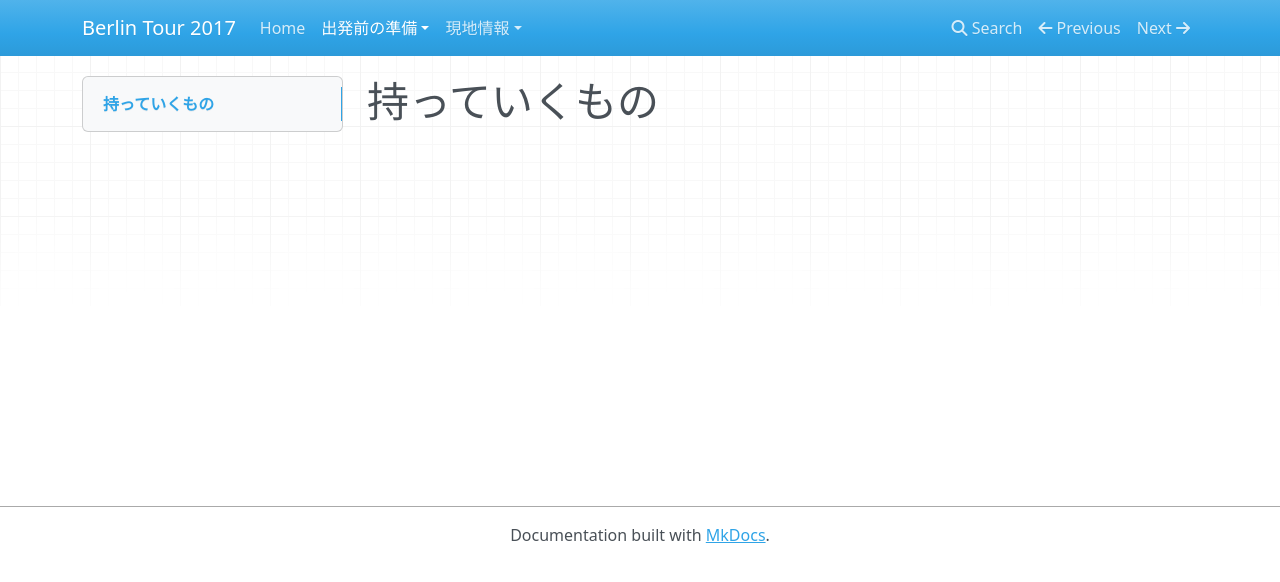
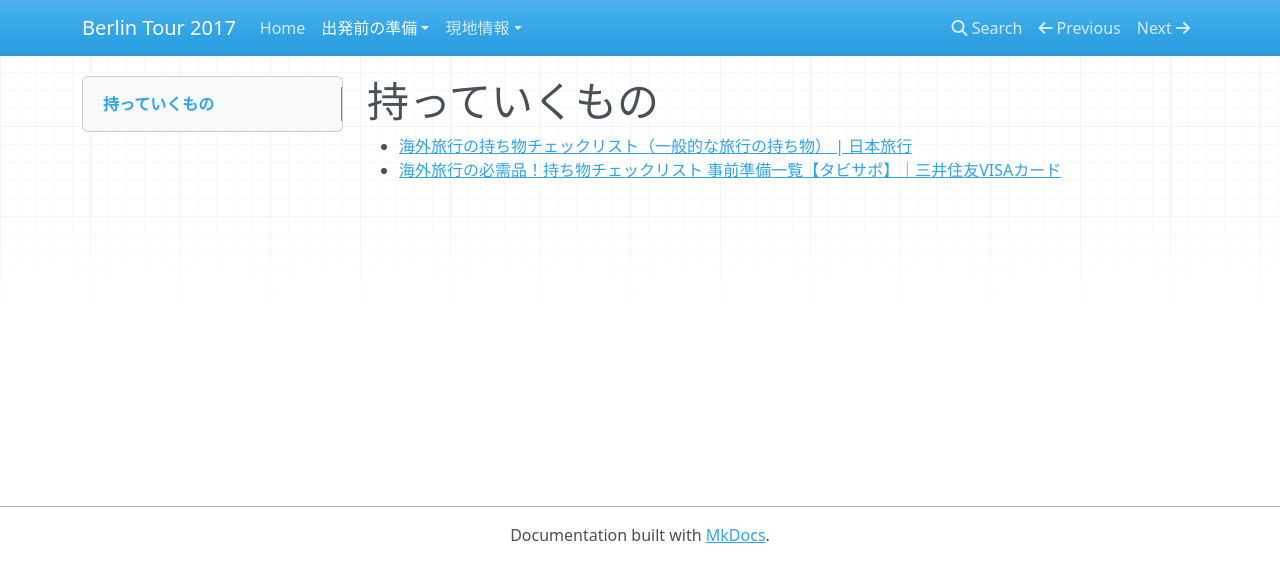
Before and after one commit to vividtone/berlin-tour-2017, an MkDocs documentation site: the page built from docs/item-list.md, in a window 1280 px wide. Shown: the top 582 px of the page. Built offline with MkDocs 1.6.1, drawn with Linux system fonts in a browser that asks for light colours; nearby versions of some CDN libraries; old or Windows-style settings are respelled for this version of MkDocs.

Commit message:
持ち物リスト リンク追加

```diff
--- a/docs/item-list.md
+++ b/docs/item-list.md
@@ -1,2 +1,5 @@
 持っていくもの
 ==============
+
+* [海外旅行の持ち物チェックリスト（一般的な旅行の持ち物） | 日本旅行](http://www.nta.co.jp/kaigai/special/mochimono/)
+* [海外旅行の必需品！持ち物チェックリスト 事前準備一覧【タビサポ】｜三井住友VISAカード](https://www.smbc-card.com/nyukai/magazine/tabisapo/prepare/list.jsp)
```
